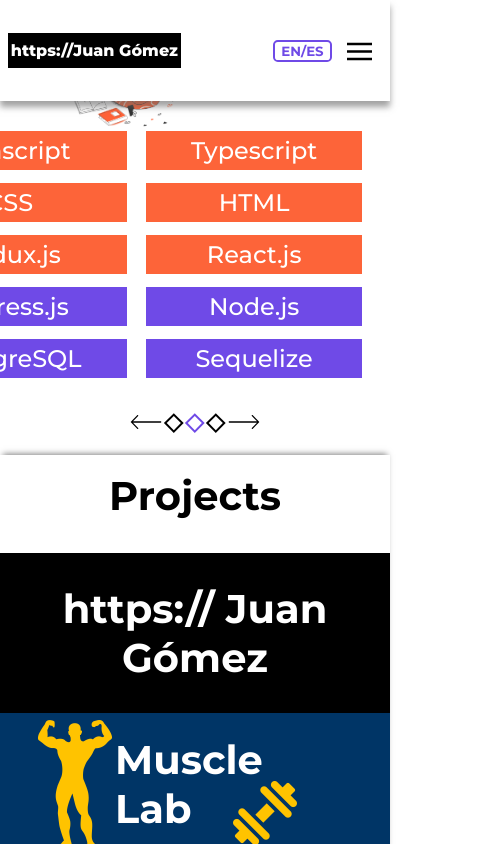
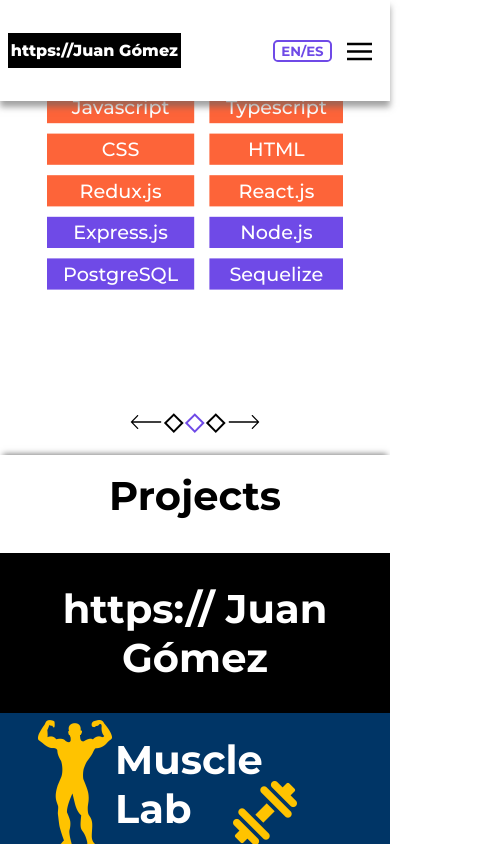
Before and after one commit to JPGomezCuervo/Portfolio-v2, a Vue app: page / in a window 390 px wide. Both pictures are taken after a click on the picture 244 px from the left and 1020 px from the top of the page. Shown: the part 598-1442 px from the top of the page, 480 px wide, since content can reach past the window. Built offline with nearby package versions, Linux system fonts and the light colour scheme.

Commit message:
Fluid desgin Technologies

```diff
--- a/src/components/GlobalTags.vue
+++ b/src/components/GlobalTags.vue
@@ -49,4 +49,11 @@ li {
     background-color: #6F4AE7;
 }
 
+@media (max-width: 550px) {
+    .grid li {
+        padding: 5px 20px 5px 20px;
+    }
+}
+
+
 </style>
--- a/src/components/Technologies.vue
+++ b/src/components/Technologies.vue
@@ -76,4 +76,27 @@ import GlobalTags from "./GlobalTags.vue";
         text-align: center;
     }
 }
+
+@media (max-width: 1000px) {
+
+    .container {
+        height: 420px;
+        justify-content: center;
+        align-items: center;
+    }
+    .left {
+        display: none;
+    }
+
+    .right {
+        width: 100%;
+    }
+}
+
+@media (max-width: 550px) {
+    .container {
+        transform: scale(0.8);
+    }
+}
+
 </style>
```
